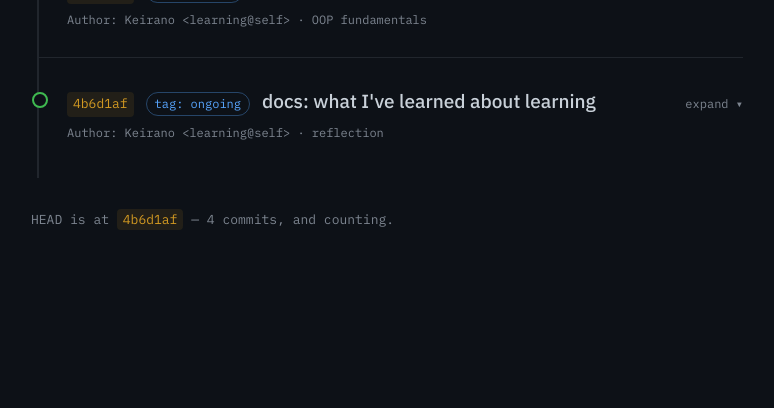
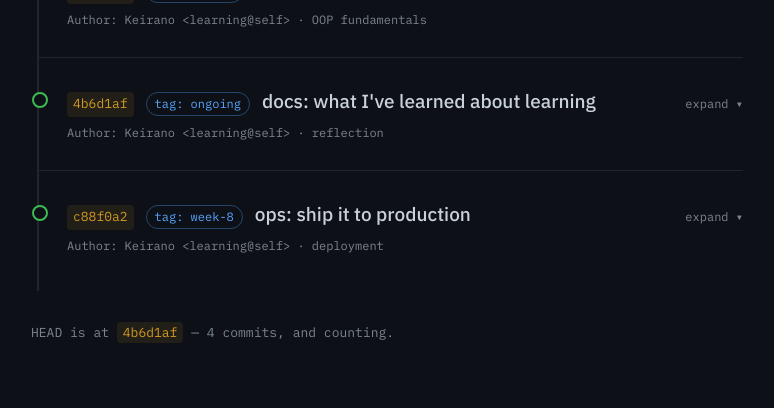
Before and after one commit to maposhireri-droid/PYTHON-LEARN, a Flask app: page / in a window 1280 px wide. Shown: the part 804-1212 px from the top of the page, without its empty margins (253-1027 px from the left). Before the commit the page ends 1034 px from the top, so only its background shows below. Run offline with Flask 3, Linux system fonts and the light colour scheme.

Commit message:
add deployment story commit

```diff
--- a/flask-blog/templates/index.html
+++ b/flask-blog/templates/index.html
@@ -84,7 +84,20 @@
         <p>I'm still early in this journey. There's a lot I don't know yet. But I've got a growing GitHub repo, a habit of reading error messages instead of fearing them, and enough small wins stacked up to know I'm headed somewhere.</p>
       </div>
     </article>
-
+<article class="commit" data-hash="c88f0a2">
+      <div class="commit-row">
+        <span class="hash">c88f0a2</span>
+        <span class="branch-tag">tag: week-8</span>
+        <h2 class="msg">ops: ship it to production</h2>
+        <span class="toggle">expand ▾</span>
+      </div>
+      <div class="meta">Author: Keirano &lt;learning@self&gt; · deployment</div>
+      <div class="body">
+        <p>Writing the code turned out to be the easy part. Getting it in front of the internet was its own education. Copy-paste broke between apps on my phone, so I uploaded files one at a time through GitHub's browser editor — which flattened my folder structure and left <code>templates/</code> and <code>static/</code> as loose files instead of real folders. The app deployed fine on Render, then immediately died with <code>jinja2.exceptions.TemplateNotFound</code>.</p>
+        <p>Fixing it meant learning tools I'd never touched: installing Termux to get a real Linux terminal on Android, generating a GitHub personal access token because passwords don't work over HTTPS anymore, and finally running <code>git add</code>, <code>git commit</code>, and <code>git push</code> from an actual command line instead of a web uploader. Even after the folder structure was fixed, the site still 500'd — turned out Render's <strong>Root Directory</strong> setting was blank, so it was building from the repo root instead of the <code>flask-blog</code> subfolder the whole time.</p>
+        <p>None of this was in a tutorial. It was reading logs, matching error messages to causes, and fixing one wrong assumption at a time — which, it turns out, is most of what shipping software actually is.</p>
+      </div>
+    </article>
   </section>
 
   <footer class="footer">
```
